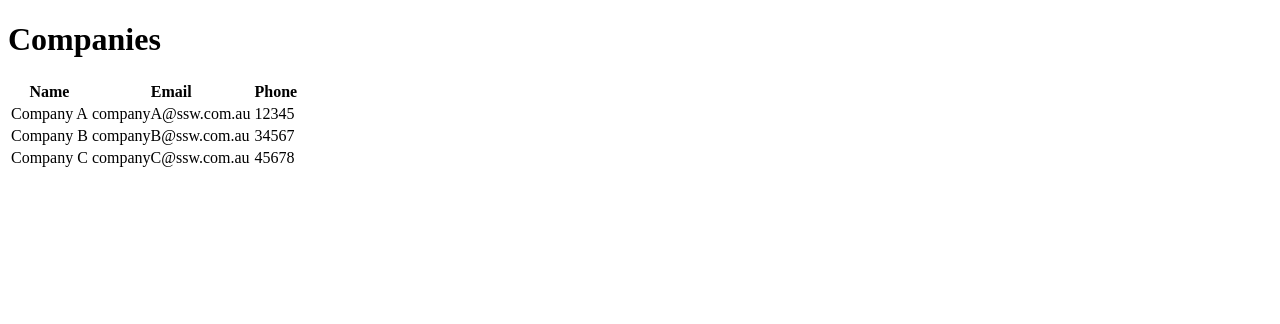
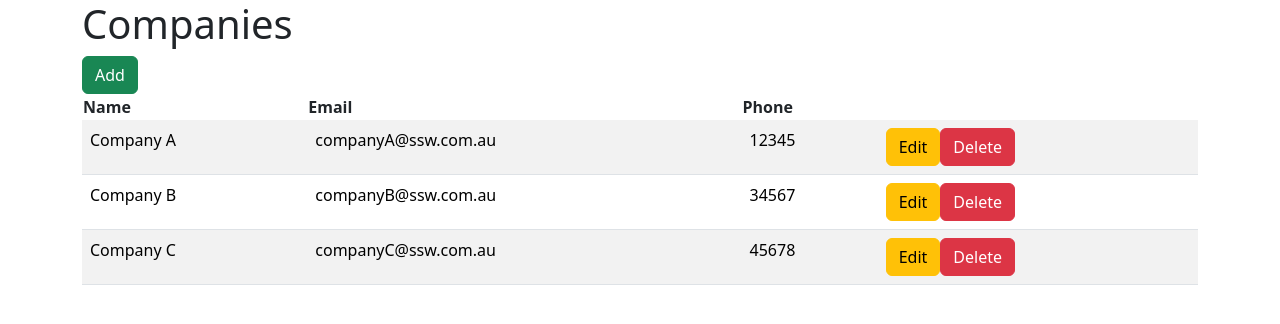
Before and after one commit to SSWConsulting/ng-workshop-mel-nov-2023, an Angular app in the folder firebootcamp-crm/: page / in a window 1280 px wide. Shown: the top 324 px of the page. Built offline with nearby package versions, Linux system fonts and the light colour scheme.

Commit message:
added bootstrap and company list component

```diff
--- a/firebootcamp-crm/package.json
+++ b/firebootcamp-crm/package.json
@@ -20,6 +20,9 @@
     "@angular/platform-server": "^17.0.0",
     "@angular/router": "^17.0.0",
     "@angular/ssr": "^17.0.0",
+    "@ng-bootstrap/ng-bootstrap": "^16.0.0-rc.0",
+    "@popperjs/core": "^2.11.8",
+    "bootstrap": "^5.3.2",
     "express": "^4.18.2",
     "rxjs": "~7.8.0",
     "tslib": "^2.3.0",
@@ -29,6 +32,7 @@
     "@angular-devkit/build-angular": "^17.0.0",
     "@angular/cli": "^17.0.0",
     "@angular/compiler-cli": "^17.0.0",
+    "@angular/localize": "^17.0.0",
     "@types/express": "^4.17.17",
     "@types/jasmine": "~5.1.0",
     "@types/node": "^18.18.0",
--- a/firebootcamp-crm/src/app/app.component.html
+++ b/firebootcamp-crm/src/app/app.component.html
@@ -1,5 +1,3 @@
 <div>
-  <h1> Companies </h1>
-
   <fbc-company-list></fbc-company-list>
 </div>
--- a/firebootcamp-crm/src/app/app.module.ts
+++ b/firebootcamp-crm/src/app/app.module.ts
@@ -4,6 +4,7 @@
 import { AppComponent } from './app.component';
 import { FormsModule } from '@angular/forms';
 import { CompanyListComponent } from './company/company-list/company-list.component';
+import { NgbModule } from '@ng-bootstrap/ng-bootstrap';
 
 @NgModule({
   declarations: [
@@ -13,7 +14,8 @@
   imports: [
     BrowserModule,
     AppRoutingModule,
-    FormsModule
+    FormsModule,
+    NgbModule
   ],
   providers: [
     provideClientHydration()
--- a/firebootcamp-crm/src/app/company/company-list/company-list.component.html
+++ b/firebootcamp-crm/src/app/company/company-list/company-list.component.html
@@ -1,10 +1,10 @@
+<div class="container">
 
-<!--
-<pre>
-    {{ companies | json }}
-</pre> -->
-
-<table>
+<h1>
+    Companies
+</h1>
+<button class="btn btn-success float-right"> Add </button>
+<table class="table table-striped">
     <thead>
         <th>
             Name
@@ -21,6 +21,11 @@
             <td> {{ company.name }} </td>
             <td> {{ company.email }} </td>
             <td> {{ company.phone }} </td>
+            <td>
+                <button class="btn btn-warning"> Edit </button>
+                <button class="btn btn-danger"> Delete </button>
+            </td>
         </tr>
     </tbody>
 </table>
+</div>
--- a/firebootcamp-crm/src/app/company/company-list/company-list.component.ts
+++ b/firebootcamp-crm/src/app/company/company-list/company-list.component.ts
@@ -1,4 +1,5 @@
 import { Component } from '@angular/core';
+import { Company } from '../company';
 
 @Component({
   selector: 'fbc-company-list',
@@ -7,9 +8,9 @@
 })
 export class CompanyListComponent {
 
-  companies: any = [
+  companies: Company[] = [
     { name: 'Company A', email:'companyA@ssw.com.au', phone: 12345 },
     { name: 'Company B', email:'companyB@ssw.com.au', phone: 34567 },
-    { name: 'Company C', email:'companyC@ssw.com.au', phone: 45678 }
+    { name: 'Company C', email:'companyC@ssw.com.au', phone: 45678 },
   ]
 }
--- /dev/null
+++ b/firebootcamp-crm/src/app/company/company.ts
@@ -0,0 +1,6 @@
+export interface Company {
+    //TODO: id: number;
+    name: string;
+    email: string;
+    phone: number;
+}
--- a/firebootcamp-crm/src/main.ts
+++ b/firebootcamp-crm/src/main.ts
@@ -1,3 +1,5 @@
+/// <reference types="@angular/localize" />
+
 import { platformBrowserDynamic } from '@angular/platform-browser-dynamic';
 
 import { AppModule } from './app/app.module';
--- a/firebootcamp-crm/src/styles.scss
+++ b/firebootcamp-crm/src/styles.scss
@@ -1 +1,4 @@
 /* You can add global styles to this file, and also import other style files */
+
+/* Importing Bootstrap SCSS file. */
+@import 'bootstrap/scss/bootstrap';
--- a/firebootcamp-crm/tsconfig.app.json
+++ b/firebootcamp-crm/tsconfig.app.json
@@ -4,7 +4,8 @@
   "compilerOptions": {
     "outDir": "./out-tsc/app",
     "types": [
-      "node"
+      "node",
+      "@angular/localize"
     ]
   },
   "files": [
```
Also changed, not shown: 2 other files (tests, documents, lock files or other folders).
